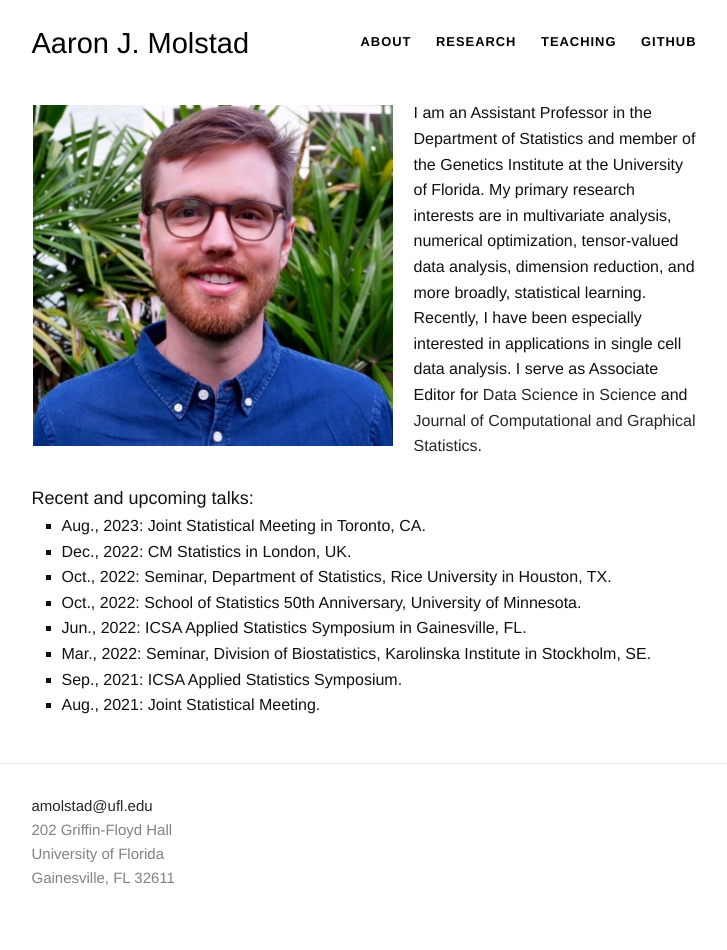
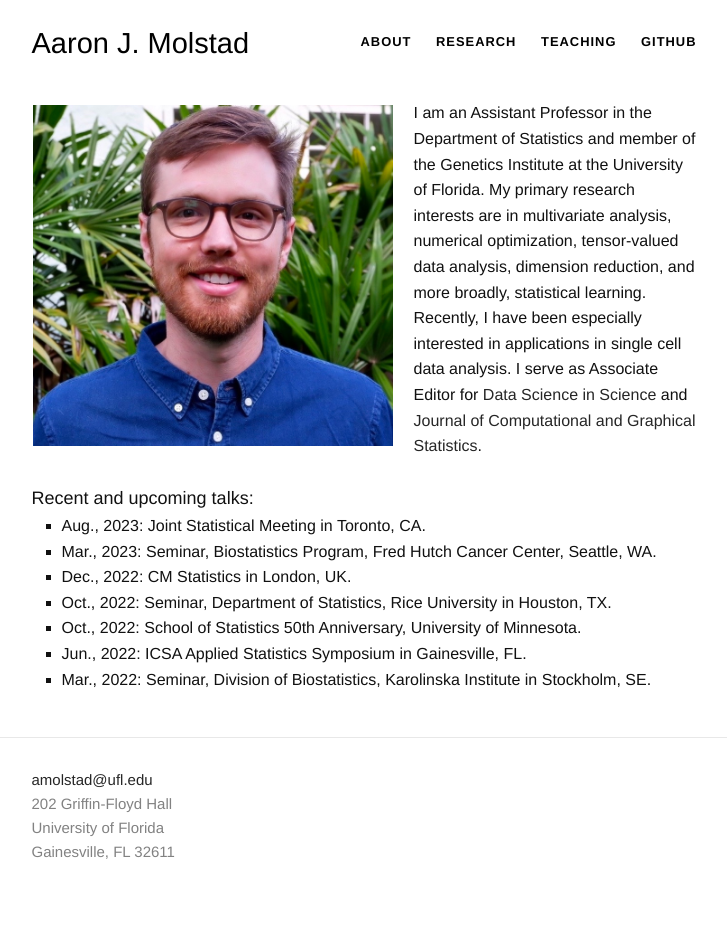
Before and after one commit to ajmolstad/ajmolstad.github.io, a Jekyll site: the page built from index.html, in a window 1280 px wide. Shown: the whole page, without its empty margins (276-1003 px from the left). Built offline with Jekyll 4.4.1, drawn with Linux system fonts in a browser that asks for light colours; after the commit the page ends 924 px from its top, so only the background shows below that.

Commit message:
Update index.html

```diff
--- a/index.html
+++ b/index.html
@@ -43,13 +43,12 @@ University of Florida <br>
 <font size="4">Recent and upcoming talks:</font>
 <ul style="list-style-type:square;">
   <li> Aug., 2023: Joint Statistical Meeting in Toronto, CA. </li>
+    <li> Mar., 2023: Seminar, Biostatistics Program, Fred Hutch Cancer Center, Seattle, WA. </li>
   <li> Dec., 2022: CM Statistics in London, UK. </li>
   <li> Oct., 2022: Seminar, Department of Statistics, Rice University in Houston, TX. </li>
   <li> Oct., 2022: School of Statistics 50th Anniversary, University of Minnesota. </li>
   <li> Jun., 2022: ICSA Applied Statistics Symposium in Gainesville, FL. </li>
   <li> Mar., 2022: Seminar, Division of Biostatistics, Karolinska Institute in Stockholm, SE. </li>
-	<li> Sep., 2021:  ICSA Applied Statistics Symposium. </li>
-	<li> Aug., 2021: Joint Statistical Meeting.  </li>
 
 </ul>
 
```
